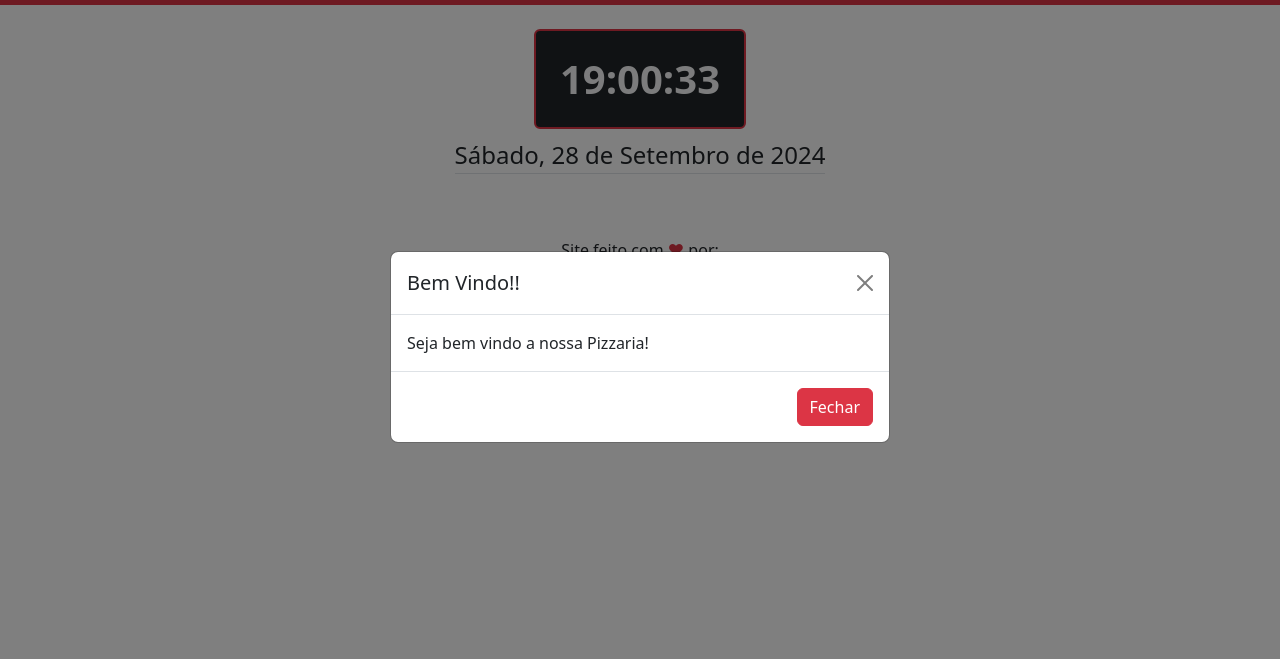
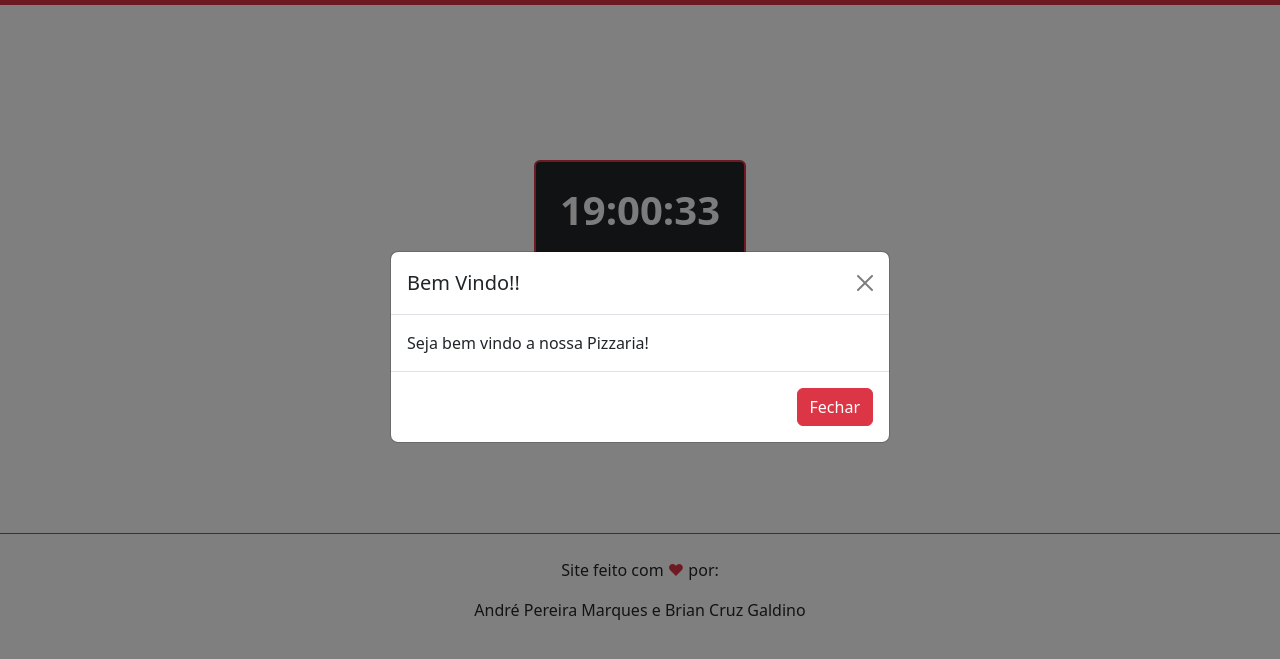
Before and after one commit to andrem91/ADO2_scripts, a plain HTML site: page index.html in a window 1280 px wide. Shown: the part 53-712 px from the top of the page. Drawn offline with nearby package versions, Linux system fonts and the light colour scheme.

Commit message:
ultimos ajustes

```diff
--- a/index.html
+++ b/index.html
@@ -53,17 +53,22 @@
       </div>
     </nav>
     <!-- FIM Cabeçalho -->
+    <div class="container d-flex justify-content-center align-items-center" style="min-height: 60vh">
+      <!-- Data e Hora -->
+      <section id="data-hora">
+        <div class="d-flex justify-content-center">
+          <h1
+            id="relogio"
+            class="p-4 fs-1 fw-bold bg-dark text-light border border-danger border-2 rounded"
+          ></h1>
+        </div>
+        <div class="d-flex justify-content-center mt-2">
+          <p id="calendario" class="fs-4 border-bottom"></p>
+        </div>
+      </section>
 
-    <!-- Data e Hora -->
-    <div class="d-flex justify-content-center mt-4">
-        <h1 id="relogio" class="p-4 fs-1 fw-bold bg-dark text-light border border-danger border-2 rounded"></h1>
+      <!-- FIM Data e Hora -->
     </div>
-    <div class="d-flex justify-content-center">
-        <p id="calendario" class="fs-4 border-bottom"></p>
-    </div>
-    <!-- FIM Data e Hora -->
-
-
     <!-- Modal de Boas vindas-->
     <div
       class="modal fade"
@@ -97,8 +102,10 @@
       </div>
     </div>
 
-    <footer class="mt-5">
-      <p class="text-center">Site feito com <span class="text-danger">♥</span> por:</p>
+    <footer class="mt-5 border-top border-danger">
+      <p class="text-center mt-4">
+        Site feito com <span class="text-danger">♥</span> por:
+      </p>
       <p class="text-center">André Pereira Marques e Brian Cruz Galdino</p>
     </footer>
     <!-- FIM Modal de Boas vindas-->
```
Also changed, not shown: calcular.html (+9 -9 lines), maisVendidas.html (+7 -2 lines), sabores.html (+5 -3 lines), sobre.html (+4 -2 lines).
